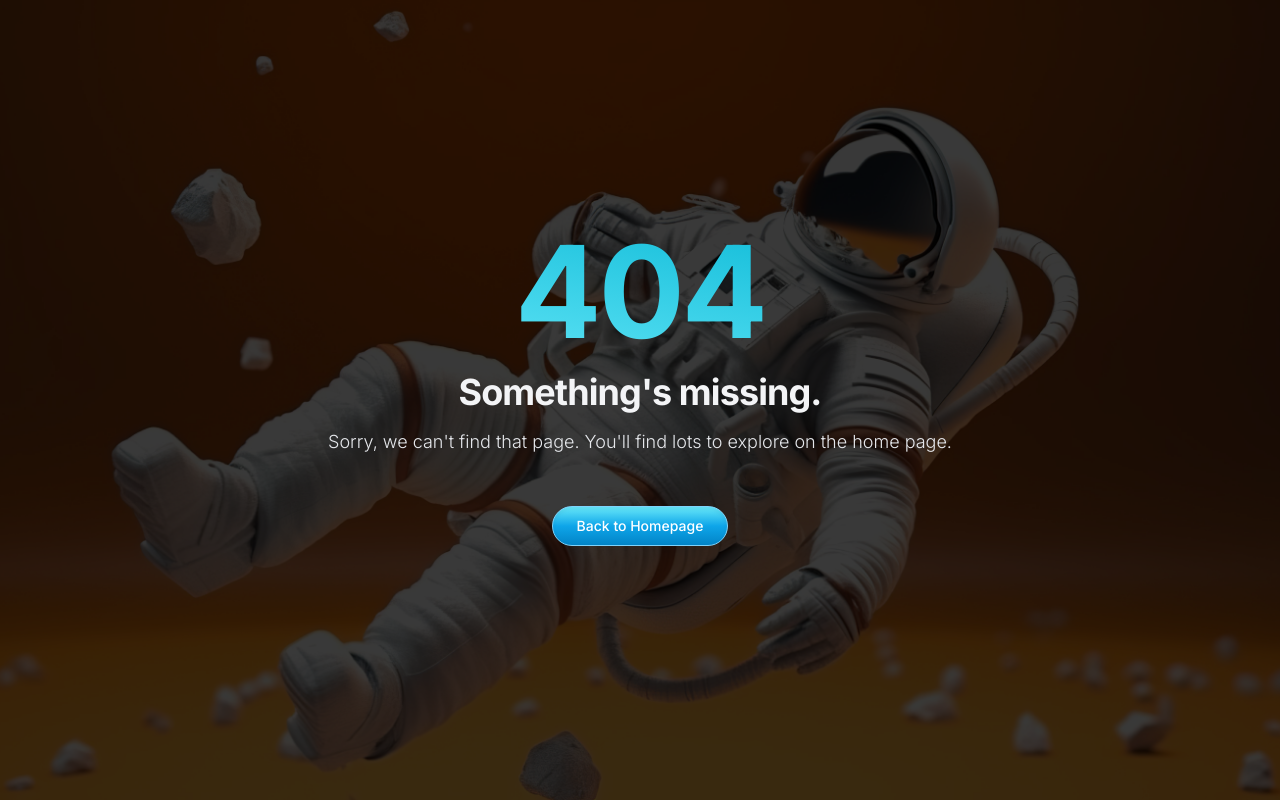
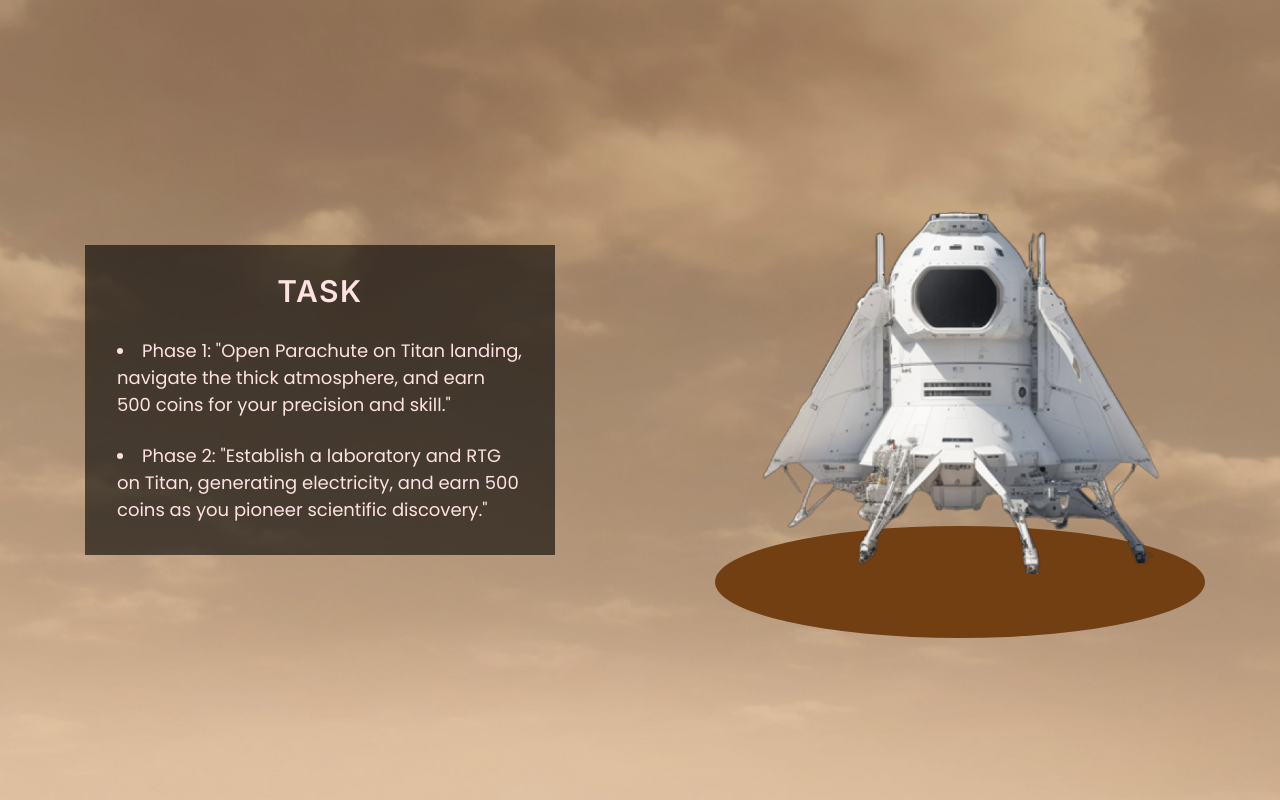
Before and after one commit to Sharif-Minhaz/Titan-Settlers, a React (Vite) app: page /titan-surface-landing in a window 1280 px wide. Before the commit this address had no page. Built offline with nearby package versions, Linux system fonts and the light colour scheme; a web font is replaced by a local one.

Commit message:
feat: titan surface landing page added

```diff
--- a/src/pages/missions/LaunchVideoPage.jsx
+++ b/src/pages/missions/LaunchVideoPage.jsx
@@ -8,12 +8,12 @@ export default function LaunchVideoPage() {
 	return (
 		<MainBackground src="bg-leaving-earth-img" position="bg-top">
 			<div className="absolute w-[485px] z-40 border-[4px] outline outline-slate-500 border-slate-400 left-1/2 top-1/2 -translate-x-1/2 -translate-y-1/2">
-				<video autoPlay loop src={rocketLaunchVideo}></video>
+				<video autoPlay muted src={rocketLaunchVideo}></video>
 			</div>
 			<motion.div
 				initial={{ opacity: 0 }}
 				animate={{ opacity: 1 }}
-				transition={{ duration: 1, delay: 68 }}
+				transition={{ duration: 1, delay: 20 }}
 				className="absolute bottom-6 right-6"
 			>
 				<Link to="/titan-surface">
--- /dev/null
+++ b/src/pages/missions/TitanSurfaceLandingPage.jsx
@@ -0,0 +1,40 @@
+import MainBackground from "../../components/MainBackground";
+import descentStage from "../../assets/images/descent-stage.png";
+import { motion } from "framer-motion";
+
+export default function TitanSurfaceLandingPage() {
+	return (
+		<MainBackground src="bg-titan-sky-img">
+			<div className="grid grid-cols-2 place-items-center h-screen">
+				<div className="w-[470px] bg-black bg-opacity-60 p-4">
+					<h1 className="text-red-100 text-3xl font-semibold font-inter uppercase tracking-wider mt-3 mb-7 text-center">
+						TASK
+					</h1>
+					<ul className="list-inside list-disc flex flex-col gap-6 px-4 pb-4">
+						<li className="text-red-100 text-[18px] font-normal font-poppins">
+							Phase 1: &quot;Open Parachute on Titan landing, navigate the thick
+							atmosphere, and earn 500 coins for your precision and skill.&quot;
+						</li>
+						<li className="text-red-100 text-[18px] font-normal font-poppins">
+							Phase 2: &quot;Establish a laboratory and RTG on Titan, generating
+							electricity, and earn 500 coins as you pioneer scientific
+							discovery.&quot;
+						</li>
+					</ul>
+				</div>
+
+				<div className="relative flex flex-col items-center justify-center">
+					<motion.img
+						initial={{ y: 0 }}
+						animate={{ y: [10, -10, 10] }}
+						transition={{ duration: 4, repeat: Infinity }}
+						src={descentStage}
+						className="w-[400px] relative top-14"
+						alt="descent stage"
+					/>
+					<div className="w-[490px] h-28 bg-yellow-900 rounded-[100%]"></div>
+				</div>
+			</div>
+		</MainBackground>
+	);
+}
--- a/src/pages/missions/TitanSurfacePage.jsx
+++ b/src/pages/missions/TitanSurfacePage.jsx
@@ -1,14 +1,18 @@
+import { useNavigate } from "react-router-dom";
 import MainBackground from "../../components/MainBackground";
 import { motion } from "framer-motion";
 
 export default function TitanSurfacePage() {
+	const navigate = useNavigate();
+
 	return (
 		<MainBackground src="bg-titan-surface-img" position="bg-[center_30%]">
 			<motion.div
 				initial={{ opacity: 0 }}
 				animate={{ opacity: 1 }}
 				transition={{ duration: 0.5, delay: 1 }}
-				className="flex justify-center items-center h-screen"
+				onClick={()=> navigate("/titan-surface-landing")}
+				className="flex justify-center items-center h-screen cursor-pointer"
 			>
 				<h2 className="text-center text-4xl font-medium font-inter tracking-wide text-white">
 					Location Titan
--- a/src/routes/Routers.jsx
+++ b/src/routes/Routers.jsx
@@ -18,6 +18,7 @@ import EarthMissionPage from "../pages/missions/EarthMissionPage";
 import EarthSpaceshipPage from "../pages/missions/EarthSpaceshipPage";
 import LaunchVideoPage from "../pages/missions/LaunchVideoPage";
 import TitanSurfacePage from "../pages/missions/TitanSurfacePage";
+import TitanSurfaceLandingPage from "../pages/missions/TitanSurfaceLandingPage";
 
 export default function Routers() {
 	return (
@@ -38,6 +39,7 @@ export default function Routers() {
 					<Route path="/earth-spaceship-base" element={<EarthSpaceshipPage />} />
 					<Route path="/launch-video" element={<LaunchVideoPage />} />
 					<Route path="/titan-surface" element={<TitanSurfacePage />} />
+					<Route path="/titan-surface-landing" element={<TitanSurfaceLandingPage />} />
 				</Route>
 				<Route path="/function" element={<MainLayout />}>
 					<Route index element={<Navigate to="/function/home" />} />
--- a/tailwind.config.js
+++ b/tailwind.config.js
@@ -27,6 +27,7 @@ export default {
 				"earth-base-img": "url('/background-images/spaceship-base.jpeg')",
 				"leaving-earth-img": "url('/background-images/leaving-earth.jpeg')",
 				"titan-surface-img": "url('/background-images/titan-surface.jpeg')",
+				"titan-sky-img": "url('/background-images/titan-sky.jpeg')",
 			},
 		},
 	},
```
Also changed, not shown: public/background-images/titan-sky.jpeg (added), src/assets/images/descent-stage.png (added).
